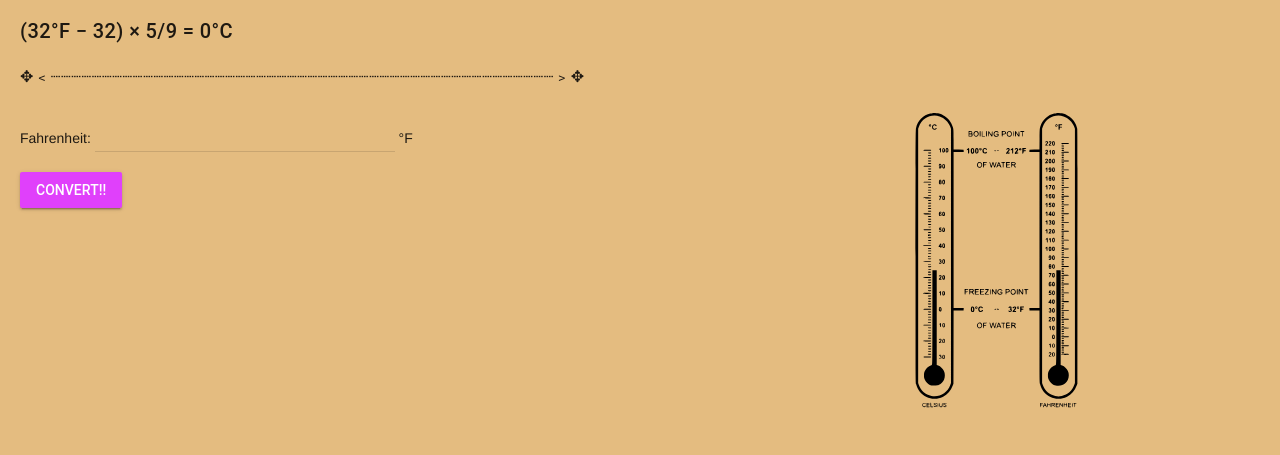
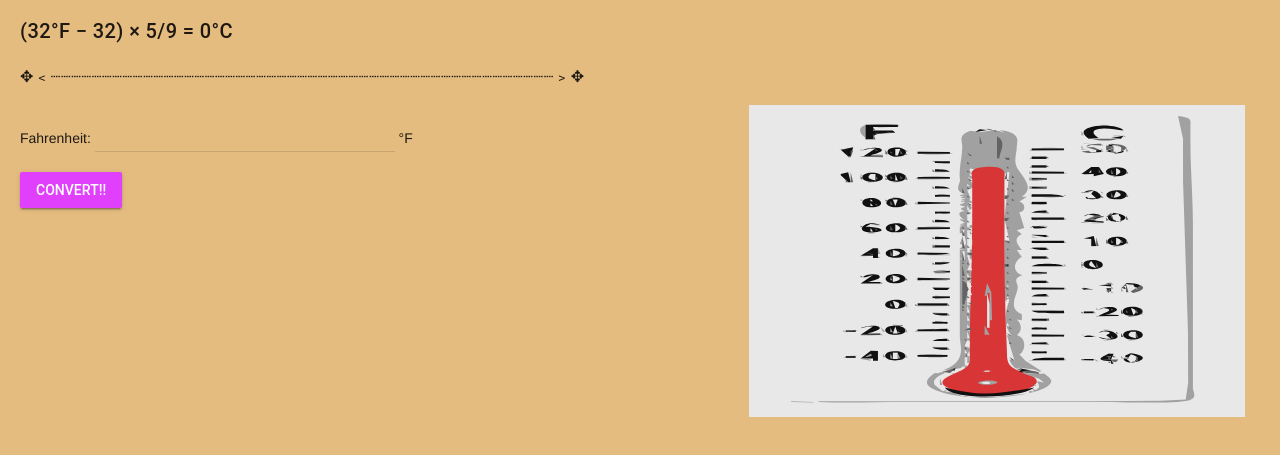
Before and after one commit to ashley-monaghan/iCS2OR-Unit-3-04, a plain HTML site: page index.html in a window 1280 px wide. Shown: the part 87-542 px from the top of the page. Drawn offline with nearby package versions, Linux system fonts and the light colour scheme.

Commit message:
picture change

```diff
--- a/index.html
+++ b/index.html
@@ -58,7 +58,7 @@
         <!-- Image -->
         <p></p>
         <img
-          src="./images/Temperature-Converter.svg"
+          src="./images/thermometer.svg"
           alt="notebook-animation.svg"
           width="40%"
           height="40%"
```
Also changed, not shown: images/Temperature-Converter.svg (deleted), images/thermometer.svg (added).
